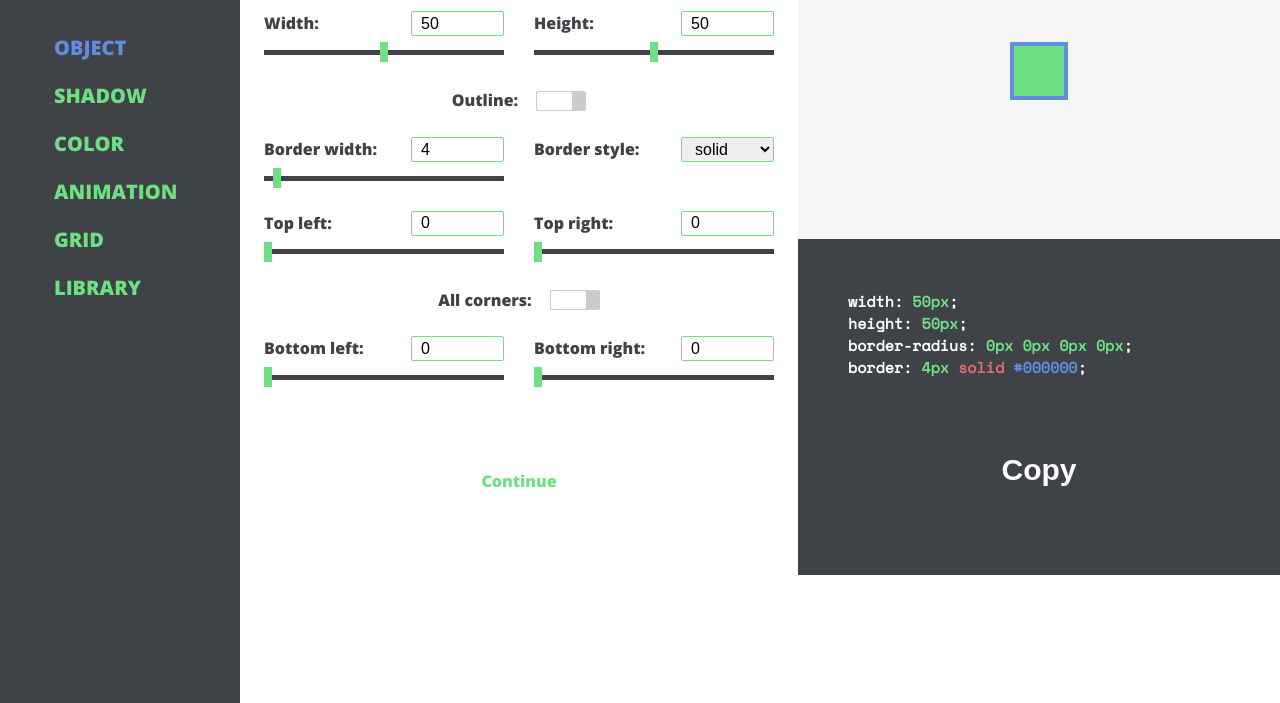
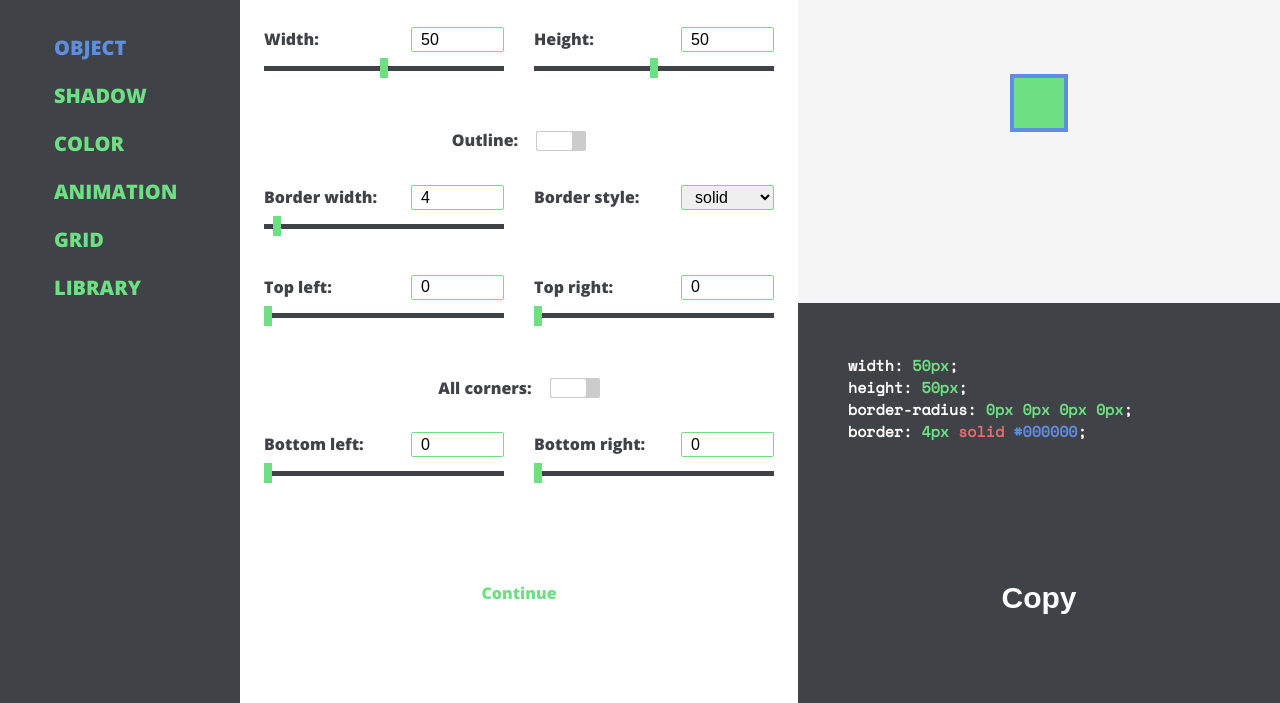
Before and after one commit to alexplisov/csstool, a website: page public/index.html in a window 1280 px wide. Shown: the part 97-800 px from the top of the page. Drawn offline with nearby package versions, Linux system fonts and the light colour scheme.

Commit message:
styles update

```diff
--- a/public/style.css
+++ b/public/style.css
@@ -7,6 +7,7 @@ body {
     font-weight: 800;
     font-size: 16px;
     color: #3f4247;
+    height: 100vh;
 }
 
 aside {
@@ -17,7 +18,7 @@ aside {
 main {
     display: grid;
     grid-template-columns: 1fr 1fr;
-    grid-template-rows: repeat(2, 336px);
+    grid-template-rows: 1fr 1fr;
     grid-column: 2;
 }
 
```
